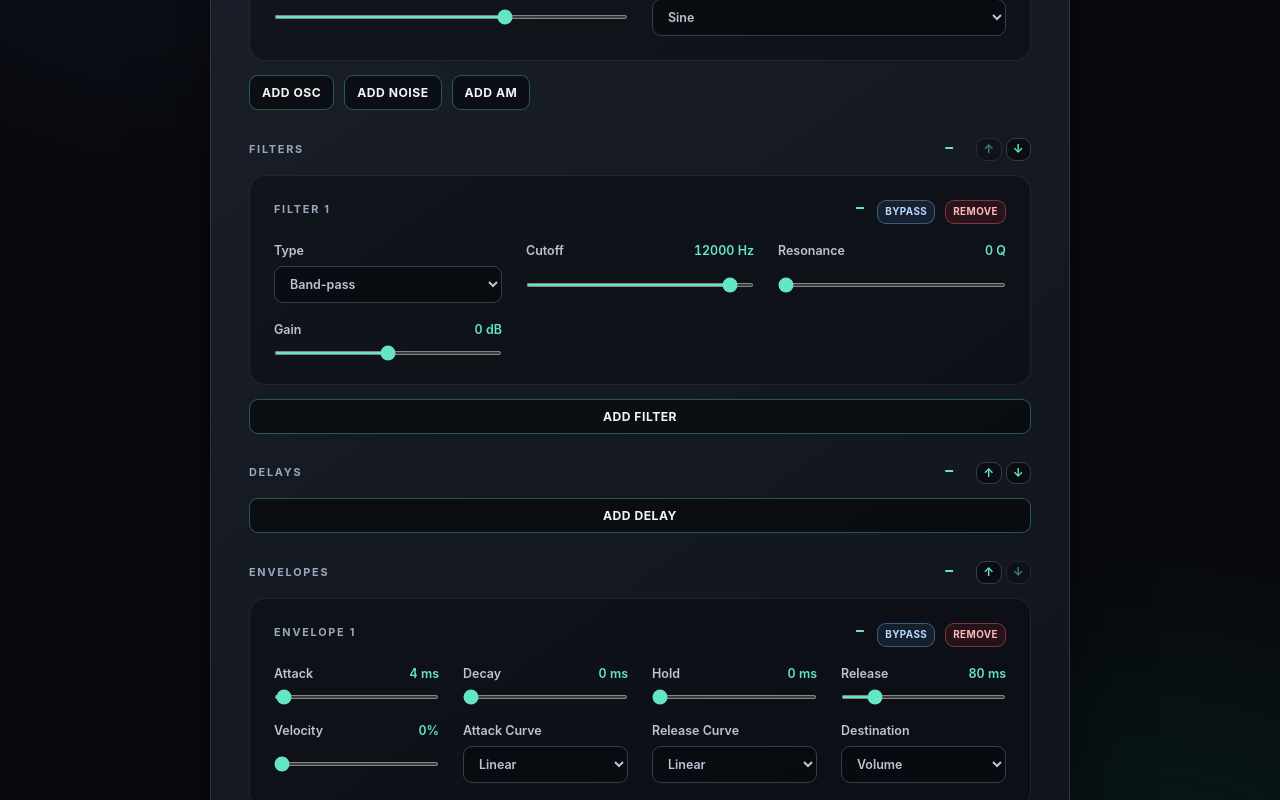
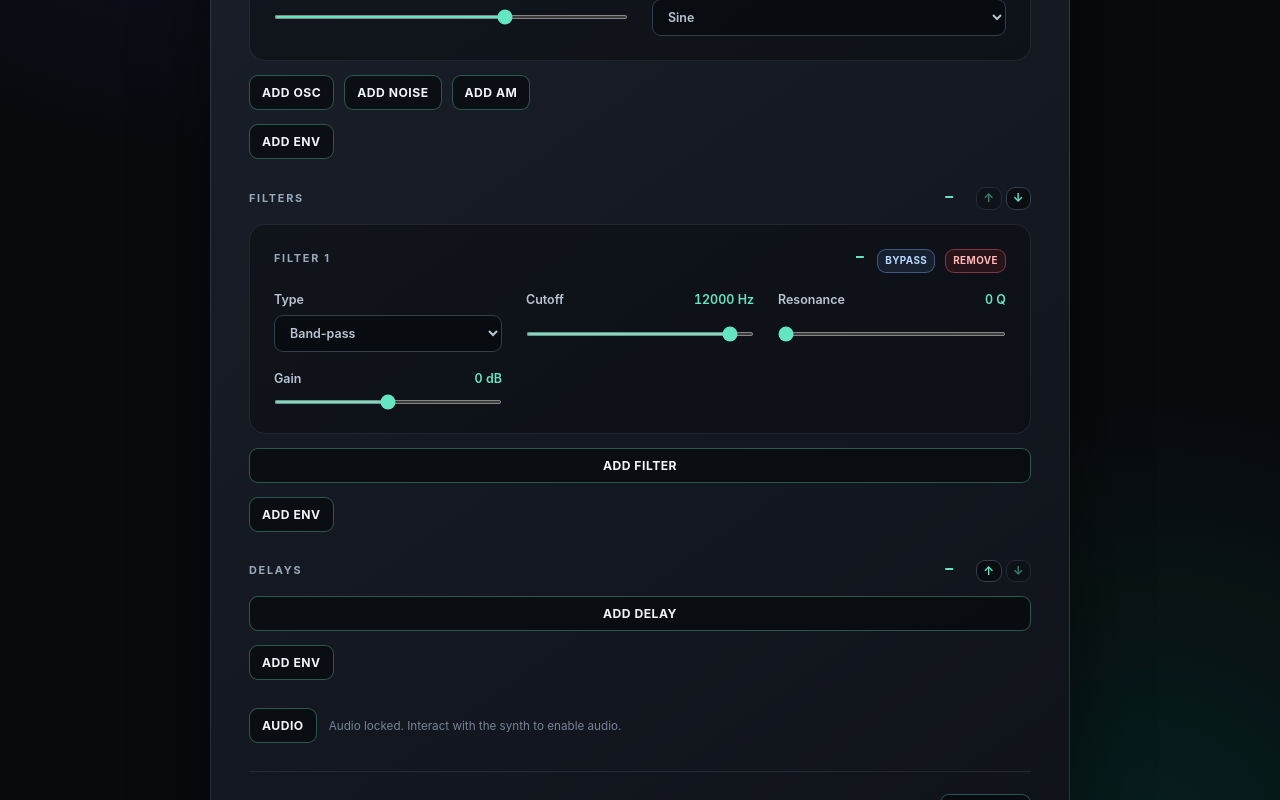
Before and after one commit to hendrik-goebel/synth2, a Vue app: page / in a window 1280 px wide. Shown: the part 480-1280 px from the top of the page. Built offline with nearby package versions, Linux system fonts and the light colour scheme.

Commit message:
adjust env placements

```diff
--- a/src/App.vue
+++ b/src/App.vue
@@ -1,12 +1,13 @@
 <script setup lang="ts">
 import { computed, onMounted, onUnmounted, ref } from 'vue'
 import { MidiService } from './services/midiService'
-import { createDelaySettings, createEnvelopeSettings, createFilterSettings, createNoiseSettings, type AmplitudeModulationSettings, type DelaySettings, type EffectGroup, type EnvelopeCurve, type EnvelopeDestination, type EnvelopeSettings, type FilterSettings, type NoiseSettings, type OscillatorSettings, type Waveform, SynthEngine } from './services/synthEngine'
+import { createDelaySettings, createEnvelopeSettings, createFilterSettings, createNoiseSettings, type AmplitudeModulationSettings, type DelaySettings, type EffectGroup, type EnvelopeDestination, type EnvelopeSettings, type FilterSettings, type NoiseSettings, type OscillatorSettings, type Waveform, SynthEngine } from './services/synthEngine'
 import OscillatorControls from './components/OscillatorControls.vue'
 import NoiseControls from './components/NoiseControls.vue'
 import FilterControls from './components/FilterControls.vue'
 import SectionFrame from './components/SectionFrame.vue'
 import DelayControls from './components/DelayControls.vue'
+import EnvelopeControls from './components/EnvelopeControls.vue'
 
 type EnvelopeModule = EnvelopeSettings & { bypassed: boolean }
 
@@ -24,17 +25,30 @@ const noise = ref<NoiseSettings | null>(null)
 const filters = ref<FilterSettings[]>([createFilterSettings()])
 const delays = ref<DelaySettings[]>([])
 const amplitudeModulation = ref<AmplitudeModulationSettings | null>(null)
-const envelopes = ref<EnvelopeModule[]>([{ ...createEnvelopeSettings(), bypassed: false }])
-const effectOrder = ref<EffectGroup[]>(['filters', 'delays', 'envelopes'])
+const envelopes = ref<EnvelopeModule[]>([])
+const effectOrder = ref<EffectGroup[]>(['filters', 'delays'])
 const isAmplitudeModulationBypassed = ref(false)
 const areOscillatorsCollapsed = ref(false)
 const areFiltersCollapsed = ref(false)
 const areDelaysCollapsed = ref(false)
-const areEnvelopesCollapsed = ref(false)
 let firstInteractionHandled = false
 let midiConnectionStarted = false
 
 const canSelectInput = computed(() => midiInputs.value.length > 0)
+const oscillatorEnvelopeDestinations = [
+  { value: 'oscillatorLevel', label: 'Level' },
+  { value: 'oscillatorPitch', label: 'Pitch' },
+] satisfies { value: EnvelopeDestination; label: string }[]
+const noiseEnvelopeDestinations = [{ value: 'noiseLevel', label: 'Level' }] satisfies { value: EnvelopeDestination; label: string }[]
+const filterEnvelopeDestinations = [
+  { value: 'filterCutoff', label: 'Cutoff' },
+  { value: 'filterResonance', label: 'Resonance' },
+] satisfies { value: EnvelopeDestination; label: string }[]
+const delayEnvelopeDestinations = [
+  { value: 'delayTime', label: 'Time' },
+  { value: 'delayFeedback', label: 'Feedback' },
+  { value: 'delayMix', label: 'Mix' },
+] satisfies { value: EnvelopeDestination; label: string }[]
 
 const midiService = new MidiService({
   onNoteOn: ({ note, velocity }) => {
@@ -245,8 +259,8 @@ function toggleAmplitudeModulationBypass() {
   isAmplitudeModulationBypassed.value = bypassed
 }
 
-function addEnvelope() {
-  const settings = { ...createEnvelopeSettings(), bypassed: false }
+function addEnvelope(destination: EnvelopeDestination) {
+  const settings = { ...createEnvelopeSettings(), destination, bypassed: false }
   synth.addEnvelope(settings)
   envelopes.value.push(settings)
 }
@@ -275,6 +289,10 @@ function moveEffectGroup(group: EffectGroup, direction: -1 | 1) {
 function updateEnvelopeSettings(index: number, settings: Partial<EnvelopeSettings>) {
   envelopes.value[index] = { ...envelopes.value[index], ...settings }
   synth.setEnvelopeSettings(index, settings)
+}
+
+function envelopesFor(destinations: readonly { value: EnvelopeDestination }[]) {
+  return envelopes.value.flatMap((envelope, index) => destinations.some((destination) => destination.value === envelope.destination) ? [{ ...envelope, index }] : [])
 }
 
 function toggleOscillatorBypass(index: number) {
@@ -344,18 +362,38 @@ onUnmounted(() => {
             <button v-if="!noise" type="button" class="add-oscillator-button" @click="addNoise">Add Noise</button>
             <button v-if="!amplitudeModulation" type="button" class="add-am-button" @click="addAmplitudeModulation">Add AM</button>
           </div>
+          <EnvelopeControls
+            :envelopes="envelopesFor(oscillatorEnvelopeDestinations)"
+            :destination-options="oscillatorEnvelopeDestinations"
+            id-prefix="oscillator"
+            @update="updateEnvelopeSettings($event.index, $event.settings)"
+            @toggle-bypass="toggleEnvelopeBypass"
+            @remove="removeEnvelope"
+            @add="addEnvelope('oscillatorLevel')"
+          />
         </div>
       </section>
 
+      <template v-if="noise">
         <NoiseControls
-        v-if="noise"
           v-bind="noise"
           @update:color="updateNoiseSettings({ color: $event })"
           @update:level="updateNoiseSettings({ level: $event })"
           @update:stereo-spread="updateNoiseSettings({ stereoSpread: $event })"
           @toggle-bypass="toggleNoiseBypass"
           @remove="removeNoise"
+        >
+          <EnvelopeControls
+            :envelopes="envelopesFor(noiseEnvelopeDestinations)"
+            :destination-options="noiseEnvelopeDestinations"
+            id-prefix="noise"
+            @update="updateEnvelopeSettings($event.index, $event.settings)"
+            @toggle-bypass="toggleEnvelopeBypass"
+            @remove="removeEnvelope"
+            @add="addEnvelope('noiseLevel')"
           />
+        </NoiseControls>
+      </template>
 
       <div class="effect-chain">
       <section class="oscillators-section effect-group" :style="{ order: effectOrder.indexOf('filters') }" aria-labelledby="filters-heading">
@@ -388,6 +426,15 @@ onUnmounted(() => {
             @remove="removeFilter(index)"
           />
           <button type="button" class="add-filter-button" @click="addFilter">Add Filter</button>
+          <EnvelopeControls
+            :envelopes="envelopesFor(filterEnvelopeDestinations)"
+            :destination-options="filterEnvelopeDestinations"
+            id-prefix="filter"
+            @update="updateEnvelopeSettings($event.index, $event.settings)"
+            @toggle-bypass="toggleEnvelopeBypass"
+            @remove="removeEnvelope"
+            @add="addEnvelope('filterCutoff')"
+          />
         </div>
       </section>
 
@@ -416,6 +463,15 @@ onUnmounted(() => {
             @remove="removeDelay(index)"
           />
           <button type="button" class="add-filter-button" @click="addDelay">Add Delay</button>
+          <EnvelopeControls
+            :envelopes="envelopesFor(delayEnvelopeDestinations)"
+            :destination-options="delayEnvelopeDestinations"
+            id-prefix="delay"
+            @update="updateEnvelopeSettings($event.index, $event.settings)"
+            @toggle-bypass="toggleEnvelopeBypass"
+            @remove="removeEnvelope"
+            @add="addEnvelope('delayTime')"
+          />
         </div>
       </section>
 
@@ -453,89 +509,6 @@ onUnmounted(() => {
         </div>
       </SectionFrame>
 
-      <section class="oscillators-section effect-group" :style="{ order: effectOrder.indexOf('envelopes') }" aria-labelledby="envelopes-heading">
-        <h2 id="envelopes-heading">
-          <button
-            type="button"
-            class="oscillators-toggle"
-            :aria-expanded="!areEnvelopesCollapsed"
-            aria-controls="envelopes-content"
-            @click="areEnvelopesCollapsed = !areEnvelopesCollapsed"
-          >
-            Envelopes
-          </button>
-          <span class="effect-order-actions">
-            <button type="button" :disabled="effectOrder.indexOf('envelopes') === 0" aria-label="Move Envelopes up" @click="moveEffectGroup('envelopes', -1)">↑</button>
-            <button type="button" :disabled="effectOrder.indexOf('envelopes') === effectOrder.length - 1" aria-label="Move Envelopes down" @click="moveEffectGroup('envelopes', 1)">↓</button>
-          </span>
-        </h2>
-        <div v-show="!areEnvelopesCollapsed" id="envelopes-content" class="oscillators-content">
-          <SectionFrame
-            v-for="(envelope, index) in envelopes"
-            :key="index"
-            class="envelope-section"
-            :title="`Envelope ${index + 1}`"
-            :heading-id="`envelope-${index}-heading`"
-            :content-id="`envelope-${index}-content`"
-            :bypassed="envelope.bypassed"
-            @toggle-bypass="toggleEnvelopeBypass(index)"
-            @remove="removeEnvelope(index)"
-          >
-            <div class="modulation-controls envelope-controls">
-          <label class="control">
-            <span>Attack</span>
-            <output>{{ envelope.attack }} ms</output>
-            <input type="range" min="0" max="300" step="1" :value="envelope.attack" @input="updateEnvelopeSettings(index, { attack: Number(($event.target as HTMLInputElement).value) })">
-          </label>
-          <label class="control">
-            <span>Decay</span>
-            <output>{{ envelope.decay }} ms</output>
-            <input type="range" min="0" max="150" step="1" :value="envelope.decay" @input="updateEnvelopeSettings(index, { decay: Number(($event.target as HTMLInputElement).value) })">
-          </label>
-          <label class="control">
-            <span>Hold</span>
-            <output>{{ envelope.hold }} ms</output>
-            <input type="range" min="0" max="150" step="1" :value="envelope.hold" @input="updateEnvelopeSettings(index, { hold: Number(($event.target as HTMLInputElement).value) })">
-          </label>
-          <label class="control">
-            <span>Release</span>
-            <output>{{ envelope.release }} ms</output>
-            <input type="range" min="0" max="450" step="1" :value="envelope.release" @input="updateEnvelopeSettings(index, { release: Number(($event.target as HTMLInputElement).value) })">
-          </label>
-          <label class="control">
-            <span>Velocity</span>
-            <output>{{ Math.round(envelope.velocity * 100) }}%</output>
-            <input type="range" min="0" max="1" step="0.01" :value="envelope.velocity" @input="updateEnvelopeSettings(index, { velocity: Number(($event.target as HTMLInputElement).value) })">
-          </label>
-          <label class="control">
-            <span>Attack Curve</span>
-            <select :value="envelope.attackCurve" @change="updateEnvelopeSettings(index, { attackCurve: ($event.target as HTMLSelectElement).value as EnvelopeCurve })">
-              <option value="linear">Linear</option>
-              <option value="exponential">Exponential</option>
-            </select>
-          </label>
-          <label class="control">
-            <span>Release Curve</span>
-            <select :value="envelope.releaseCurve" @change="updateEnvelopeSettings(index, { releaseCurve: ($event.target as HTMLSelectElement).value as EnvelopeCurve })">
-              <option value="linear">Linear</option>
-              <option value="exponential">Exponential</option>
-            </select>
-          </label>
-          <label class="control">
-            <span>Destination</span>
-            <select :value="envelope.destination" @change="updateEnvelopeSettings(index, { destination: ($event.target as HTMLSelectElement).value as EnvelopeDestination })">
-              <option value="volume">Volume</option>
-              <option value="pitch">Pitch</option>
-              <option value="amDepth">AM Depth</option>
-              <option value="noiseLevel">Noise Level</option>
-            </select>
-          </label>
-            </div>
-          </SectionFrame>
-
-          <button type="button" class="add-env-button" @click="addEnvelope">Add ENV</button>
-        </div>
-      </section>
       </div>
 
       <div class="audio-bar">
--- /dev/null
+++ b/src/components/EnvelopeControls.vue
@@ -0,0 +1,47 @@
+<script setup lang="ts">
+import SectionFrame from './SectionFrame.vue'
+import type { EnvelopeCurve, EnvelopeDestination, EnvelopeSettings } from '../services/synthEngine'
+
+type EnvelopeModule = EnvelopeSettings & { bypassed: boolean }
+
+defineProps<{
+  envelopes: (EnvelopeModule & { index: number })[]
+  destinationOptions: { value: EnvelopeDestination; label: string }[]
+  idPrefix: string
+}>()
+
+const emit = defineEmits<{
+  update: [payload: { index: number; settings: Partial<EnvelopeSettings> }]
+  toggleBypass: [index: number]
+  remove: [index: number]
+  add: []
+}>()
+</script>
+
+<template>
+  <div class="envelope-list">
+    <SectionFrame
+      v-for="(envelope, localIndex) in envelopes"
+      :key="envelope.index"
+      class="envelope-section"
+      :title="`Envelope ${localIndex + 1}`"
+      :heading-id="`${idPrefix}-envelope-${envelope.index}-heading`"
+      :content-id="`${idPrefix}-envelope-${envelope.index}-content`"
+      :bypassed="envelope.bypassed"
+      @toggle-bypass="emit('toggleBypass', envelope.index)"
+      @remove="emit('remove', envelope.index)"
+    >
+      <div class="modulation-controls envelope-controls">
+        <label class="control"><span>Attack</span><output>{{ envelope.attack }} ms</output><input type="range" min="0" max="300" :value="envelope.attack" @input="emit('update', { index: envelope.index, settings: { attack: Number(($event.target as HTMLInputElement).value) } })"></label>
+        <label class="control"><span>Decay</span><output>{{ envelope.decay }} ms</output><input type="range" min="0" max="150" :value="envelope.decay" @input="emit('update', { index: envelope.index, settings: { decay: Number(($event.target as HTMLInputElement).value) } })"></label>
+        <label class="control"><span>Hold</span><output>{{ envelope.hold }} ms</output><input type="range" min="0" max="150" :value="envelope.hold" @input="emit('update', { index: envelope.index, settings: { hold: Number(($event.target as HTMLInputElement).value) } })"></label>
+        <label class="control"><span>Release</span><output>{{ envelope.release }} ms</output><input type="range" min="0" max="450" :value="envelope.release" @input="emit('update', { index: envelope.index, settings: { release: Number(($event.target as HTMLInputElement).value) } })"></label>
+        <label class="control"><span>Velocity</span><output>{{ Math.round(envelope.velocity * 100) }}%</output><input type="range" min="0" max="1" step="0.01" :value="envelope.velocity" @input="emit('update', { index: envelope.index, settings: { velocity: Number(($event.target as HTMLInputElement).value) } })"></label>
+        <label class="control"><span>Attack Curve</span><select :value="envelope.attackCurve" @change="emit('update', { index: envelope.index, settings: { attackCurve: ($event.target as HTMLSelectElement).value as EnvelopeCurve } })"><option value="linear">Linear</option><option value="exponential">Exponential</option></select></label>
+        <label class="control"><span>Release Curve</span><select :value="envelope.releaseCurve" @change="emit('update', { index: envelope.index, settings: { releaseCurve: ($event.target as HTMLSelectElement).value as EnvelopeCurve } })"><option value="linear">Linear</option><option value="exponential">Exponential</option></select></label>
+        <label class="control"><span>Target</span><select :value="envelope.destination" @change="emit('update', { index: envelope.index, settings: { destination: ($event.target as HTMLSelectElement).value as EnvelopeDestination } })"><option v-for="option in destinationOptions" :key="option.value" :value="option.value">{{ option.label }}</option></select></label>
+      </div>
+    </SectionFrame>
+    <button type="button" class="add-env-button" @click="emit('add')">Add ENV</button>
+  </div>
+</template>
--- a/src/components/NoiseControls.vue
+++ b/src/components/NoiseControls.vue
@@ -40,5 +40,6 @@ const emit = defineEmits<{
         <input type="range" min="-1" max="1" step="0.01" :value="stereoSpread" @input="emit('update:stereoSpread', Number(($event.target as HTMLInputElement).value))">
       </label>
     </div>
+    <slot />
   </SectionFrame>
 </template>
--- a/src/services/synthEngine.ts
+++ b/src/services/synthEngine.ts
@@ -69,7 +69,7 @@ export type DelaySettings = {
   mix: number
   overdrive: number
 }
-export type EffectGroup = 'filters' | 'delays' | 'envelopes'
+export type EffectGroup = 'filters' | 'delays'
 
 export type AmplitudeModulationSettings = {
   rate: number
@@ -78,7 +78,15 @@ export type AmplitudeModulationSettings = {
 }
 
 export type EnvelopeCurve = 'linear' | 'exponential'
-export type EnvelopeDestination = 'volume' | 'pitch' | 'amDepth' | 'noiseLevel'
+export type EnvelopeDestination =
+  | 'oscillatorLevel'
+  | 'oscillatorPitch'
+  | 'noiseLevel'
+  | 'filterCutoff'
+  | 'filterResonance'
+  | 'delayTime'
+  | 'delayFeedback'
+  | 'delayMix'
 
 export type EnvelopeSettings = {
   attack: number
@@ -118,7 +126,7 @@ export function createDelaySettings(): DelaySettings {
 }
 
 export function createEnvelopeSettings(): EnvelopeSettings {
-  return { attack: 4, decay: 0, hold: 0, release: 80, velocity: 0, attackCurve: 'linear', releaseCurve: 'linear', destination: 'volume' }
+  return { attack: 4, decay: 0, hold: 0, release: 80, velocity: 0, attackCurve: 'linear', releaseCurve: 'linear', destination: 'oscillatorLevel' }
 }
 
 export class SynthEngine {
@@ -132,8 +140,8 @@ export class SynthEngine {
   private delays: DelayModule[] = []
   private amplitudeModulation?: AmplitudeModulationSettings
   private amplitudeModulationBypassed = false
-  private envelopeSettings: { settings: EnvelopeSettings; bypassed: boolean }[] = [{ settings: createEnvelopeSettings(), bypassed: false }]
-  private effectOrder: EffectGroup[] = ['filters', 'delays', 'envelopes']
+  private envelopeSettings: { settings: EnvelopeSettings; bypassed: boolean }[] = []
+  private effectOrder: EffectGroup[] = ['filters', 'delays']
 
   constructor(initialSettings: OscillatorSettings = createOscillatorSettings()) {
     this.settings = [{ ...initialSettings }]
@@ -150,6 +158,7 @@ export class SynthEngine {
     }
     if (this.activeVoices.some((active) => active.note === note)) this.stopNote(note)
     this.activeVoices.push({ note, velocity, voices: this.createVoices(note, velocity) })
+    this.applyEffectEnvelopes(this.audioContext.currentTime, velocity / 127)
   }
 
   noteOff(note: number): void {
@@ -359,7 +368,6 @@ export class SynthEngine {
   removeEnvelope(index: number): void {
     if (!this.envelopeSettings[index]) throw new RangeError(`Unknown envelope index: ${index}`)
     this.envelopeSettings.splice(index, 1)
-    if (this.envelopeSettings.length === 0) this.envelopeSettings.push({ settings: createEnvelopeSettings(), bypassed: false })
   }
 
   setEnvelopeBypassed(index: number, bypassed: boolean): void {
@@ -385,6 +393,24 @@ export class SynthEngine {
     filter.node.frequency.setTargetAtTime(filter.settings.cutoff, this.audioContext.currentTime, 0.01)
     filter.node.Q.setTargetAtTime(filter.settings.resonance, this.audioContext.currentTime, 0.01)
     filter.gainNode.gain.setTargetAtTime(10 ** (filter.settings.gain / 20), this.audioContext.currentTime, 0.01)
+  }
+
+  private applyEffectEnvelopes(now: number, velocity: number): void {
+    const cutoffEnvelope = this.activeEnvelopeSettings('filterCutoff')
+    const resonanceEnvelope = this.activeEnvelopeSettings('filterResonance')
+    this.filters.forEach((filter) => {
+      if (cutoffEnvelope) this.applyPositiveEnvelopeOnNoteOn(filter.node.frequency, now, cutoffEnvelope, 20, filter.settings.cutoff * this.envelopePeakGain(velocity, cutoffEnvelope.velocity))
+      if (resonanceEnvelope) this.applyPositiveEnvelopeOnNoteOn(filter.node.Q, now, resonanceEnvelope, 0, filter.settings.resonance * this.envelopePeakGain(velocity, resonanceEnvelope.velocity))
+    })
+
+    const timeEnvelope = this.activeEnvelopeSettings('delayTime')
+    const feedbackEnvelope = this.activeEnvelopeSettings('delayFeedback')
+    const mixEnvelope = this.activeEnvelopeSettings('delayMix')
+    this.delays.forEach((delay) => {
+      if (timeEnvelope) this.applyPositiveEnvelopeOnNoteOn(delay.node.delayTime, now, timeEnvelope, 0.01, delay.settings.time * this.envelopePeakGain(velocity, timeEnvelope.velocity))
+      if (feedbackEnvelope) this.applyPositiveEnvelopeOnNoteOn(delay.feedback.gain, now, feedbackEnvelope, 0, Math.min(0.98, delay.settings.feedback + delay.settings.resonance * 0.3) * this.envelopePeakGain(velocity, feedbackEnvelope.velocity))
+      if (mixEnvelope) this.applyPositiveEnvelopeOnNoteOn(delay.wet.gain, now, mixEnvelope, 0, delay.settings.mix * this.envelopePeakGain(velocity, mixEnvelope.velocity))
+    })
   }
 
   private routeOutput(): void {
@@ -489,8 +515,8 @@ export class SynthEngine {
     const voice: Voice = { source, kind, oscillator: source instanceof OscillatorNode ? source : undefined, gainNode, envelopeGain, panner, velocity: normalizedVelocity, oscillatorIndex, layerIndex, stopping: false }
     const now = this.audioContext.currentTime
     gainNode.gain.setValueAtTime(this.sourceGain(voice), now)
-    const envelope = this.activeEnvelopeSettings()
-    if (envelope?.destination === 'volume') {
+    const envelope = kind === 'oscillator' ? this.activeEnvelopeSettings('oscillatorLevel') : undefined
+    if (envelope) {
       const peakGain = this.envelopePeakGain(voice.velocity, envelope.velocity)
       envelopeGain.gain.setValueAtTime(0, now)
       const attackStart = now + envelope.decay / 1000
@@ -554,8 +580,7 @@ export class SynthEngine {
     if (voice.stopping) return
     voice.stopping = true
     const now = this.audioContext.currentTime
-    const envelope = this.activeEnvelopeSettings()
-    const volumeEnvelope = envelope?.destination === 'volume' ? envelope : undefined
+    const volumeEnvelope = this.activeEnvelopeSettings(voice.kind === 'oscillator' ? 'oscillatorLevel' : 'noiseLevel')
     const holdEnd = now + (volumeEnvelope?.hold ?? 0) / 1000
     const releaseMs = volumeEnvelope?.release ?? ENVELOPE_BYPASS_RELEASE_MS
     const stopAt = holdEnd + releaseMs / 1000
@@ -592,14 +617,12 @@ export class SynthEngine {
     this.setWaveform(modulator, this.amplitudeModulation!.waveform)
     modulator.frequency.setValueAtTime(this.amplitudeModulation!.rate, this.audioContext.currentTime)
     const gain = this.audioContext.createGain()
-    const envelope = this.activeEnvelopeSettings()
-    const initialDepth = this.amplitudeModulationBypassed || envelope?.destination === 'amDepth' ? 0 : this.amplitudeModulationGain(voice)
+    const initialDepth = this.amplitudeModulationBypassed ? 0 : this.amplitudeModulationGain(voice)
     gain.gain.setValueAtTime(initialDepth, this.audioContext.currentTime)
     modulator.connect(gain).connect(voice.gainNode.gain)
     modulator.start()
     voice.amplitudeModulator = modulator
     voice.amplitudeModulationGain = gain
-    this.applyAmplitudeModulationDepthEnvelopeOnNoteOn(voice, this.audioContext.currentTime)
   }
 
   private removeAmplitudeModulationFromVoice(voice: Voice): void {
@@ -676,7 +699,7 @@ export class SynthEngine {
   }
 
   private clampEnvelopeDestination(value: EnvelopeDestination | undefined, fallback: EnvelopeDestination): EnvelopeDestination {
-    return value === 'volume' || value === 'pitch' || value === 'amDepth' || value === 'noiseLevel' ? value : fallback
+    return value === 'oscillatorLevel' || value === 'oscillatorPitch' || value === 'noiseLevel' || value === 'filterCutoff' || value === 'filterResonance' || value === 'delayTime' || value === 'delayFeedback' || value === 'delayMix' ? value : fallback
   }
 
   private envelopePeakGain(velocity: number, velocityAmount: number): number {
@@ -684,8 +707,8 @@ export class SynthEngine {
   }
 
   private applyPitchEnvelopeOnNoteOn(voice: Voice, now: number): void {
-    const envelope = this.activeEnvelopeSettings()
-    if (!envelope || envelope.destination !== 'pitch' || !voice.oscillator || voice.baseDetune === undefined) {
+    const envelope = this.activeEnvelopeSettings('oscillatorPitch')
+    if (!envelope || !voice.oscillator || voice.baseDetune === undefined) {
       return
     }
     const depth = PITCH_ENVELOPE_DEPTH_CENTS * this.envelopePeakGain(voice.velocity, envelope.velocity)
@@ -737,18 +760,9 @@ export class SynthEngine {
     detune.setValueCurveAtTime(curve, decayStart + holdDuration, decayDuration)
   }
 
-  private applyAmplitudeModulationDepthEnvelopeOnNoteOn(voice: Voice, now: number): void {
-    const envelope = this.activeEnvelopeSettings()
-    if (!envelope || envelope.destination !== 'amDepth' || !voice.amplitudeModulationGain || this.amplitudeModulationBypassed) {
-      return
-    }
-    const peak = this.amplitudeModulationGain(voice) * this.envelopePeakGain(voice.velocity, envelope.velocity)
-    this.applyPositiveEnvelopeOnNoteOn(voice.amplitudeModulationGain.gain, now, envelope, 0, peak)
-  }
-
   private applyNoiseLevelEnvelopeOnNoteOn(voice: Voice, now: number): void {
-    const envelope = this.activeEnvelopeSettings()
-    if (!envelope || envelope.destination !== 'noiseLevel' || voice.kind !== 'noise') {
+    const envelope = this.activeEnvelopeSettings('noiseLevel')
+    if (!envelope || voice.kind !== 'noise') {
       return
     }
     const peak = this.sourceGain(voice) * this.envelopePeakGain(voice.velocity, envelope.velocity)
```
Lines whose indentation alone changed are shown as unchanged.
